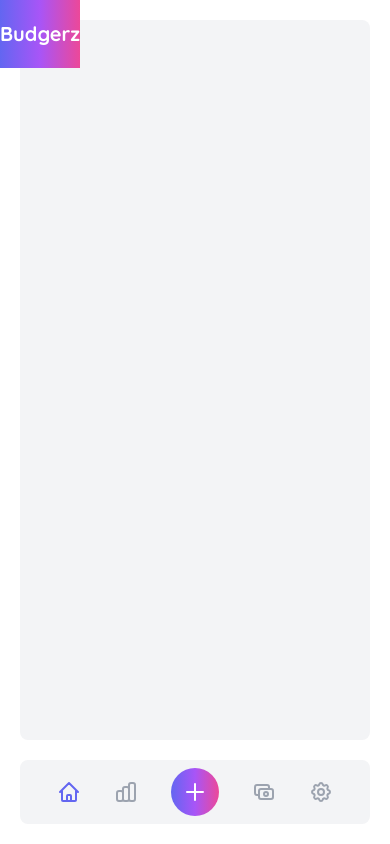
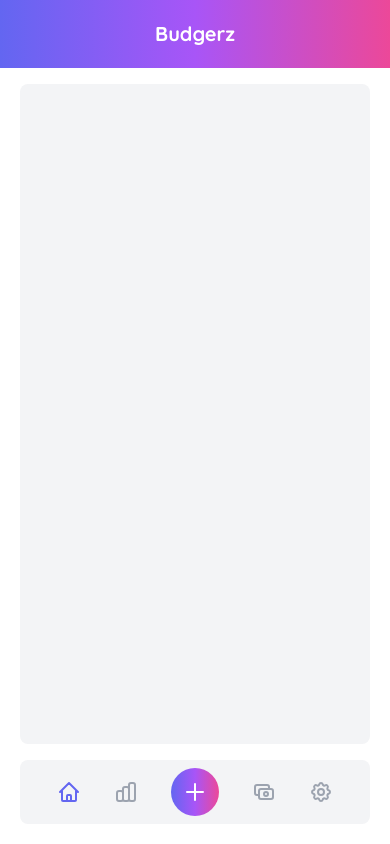
Before and after one commit to Rgerard96/Finance-Manager---Budgerz, a Next.js app: page / in a window 390 px wide. Built offline with nearby package versions, Linux system fonts and the light colour scheme.

Commit message:
adjust manifest file

```diff
--- a/components/Header.js
+++ b/components/Header.js
@@ -4,7 +4,7 @@ import { UserCircleIcon } from '@heroicons/react/solid';
 
 export default function Header() {
   return (
-    <div className='text-center fixed bg-gradient-to-r from-indigo-500 via-purple-500 to-pink-500 py-5 standalone:pt-0 text-white font-bold text-xl standalone:h-20'>
+    <div className='text-center fixed top-0 left-0 right-0 bg-gradient-to-r from-indigo-500 via-purple-500 to-pink-500 py-5 standalone:pt-0 text-white font-bold text-xl standalone:h-20'>
       Budgerz
     </div>
   );
--- a/components/MenuBar.js
+++ b/components/MenuBar.js
@@ -10,7 +10,7 @@ import Link from 'next/link';
 
 export default function MenuBar() {
   return (
-    <div className='bg-gray-100 rounded-lg p-5 mt-5 sm:mt-0 sm:border-none flex sm:flex-col items-center justify-around sm:justify-start sm:space-y-10'>
+    <div className='bg-gray-100 rounded-lg p-5 mt-5 sm:mt-0 sm:border-none flex sm:flex-col items-center justify-around sm:justify-start sm:space-y-10 fixed left-5 bottom-5 right-5 sm:static'>
       <Link href='/'>
         <div className='cursor-pointer'>
           <HomeIcon className='w-6 text-indigo-500 ' />
--- a/pages/_app.js
+++ b/pages/_app.js
@@ -5,7 +5,7 @@ import '../styles/globals.css';
 
 function MyApp({ Component, pageProps }) {
   return (
-    <div className='font-primary flex flex-col h-screen'>
+    <div className='font-primary flex flex-col h-screen relative'>
       <Head>
         <link rel='preconnect' href='https://fonts.googleapis.com' />
         <link
@@ -25,8 +25,8 @@ function MyApp({ Component, pageProps }) {
         <meta name='viewport' content='initial-scale=1, viewport-fit-cover' />
       </Head>
       <Header />
-      <div className='flex-1 flex flex-col sm:flex-row container mx-auto max-w-6xl p-5'>
-        <main className='flex-1 sm:order-2 sm:ml-5'>
+      <div className='flex-1 flex flex-col sm:flex-row container mx-auto max-w-6xl p-5 mt-16 standalone:mt-24'>
+        <main className='flex-1 sm:order-2 sm:ml-5 mb-20 sm:mb-0'>
           <Component {...pageProps} />
         </main>
         <MenuBar />
```
